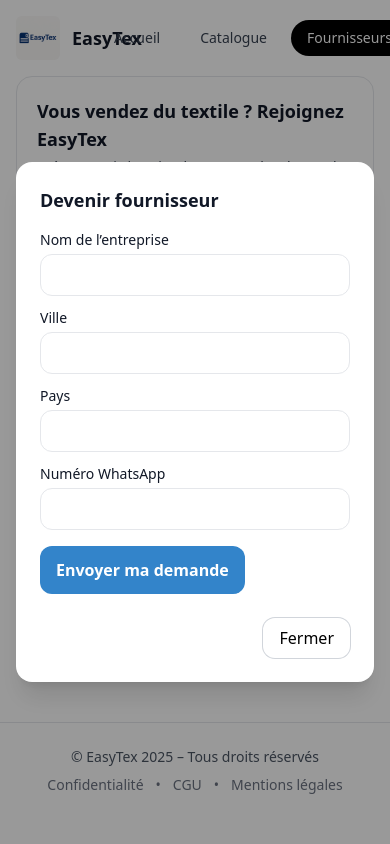
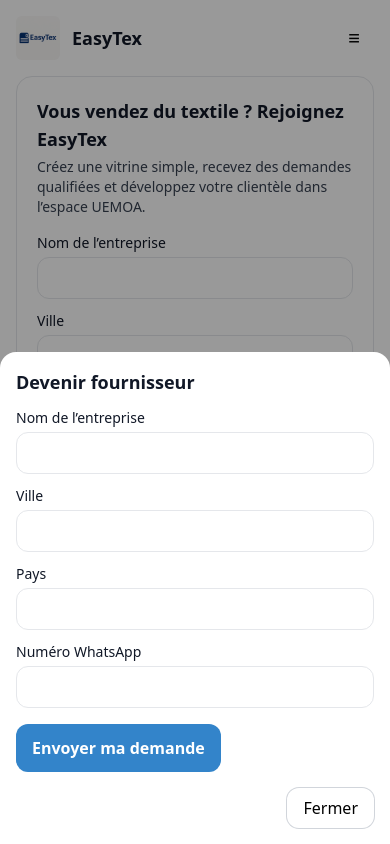
Before and after one commit to Ruth-Ya/easytex-mvp, a React (Vite) app: page / in a window 390 px wide. Both pictures are taken after a click on the button "Devenir fournisseur". Built offline with nearby package versions, Linux system fonts and the light colour scheme.

Commit message:
Update App.jsx

```diff
--- a/src/App.jsx
+++ b/src/App.jsx
@@ -79,16 +79,17 @@
 
 /* -----------------------------------------------------------
    MODAUX GÉNÉRIQUES
+   (Légèrement adaptés pour mobile: bottom sheet + padding)
 ----------------------------------------------------------- */
 function Modal({ open, onClose, title, children }) {
   if (!open) return null;
   return (
-    <div className="fixed inset-0 z-50 flex items-center justify-center p-4">
+    <div className="fixed inset-0 z-50 flex items-end sm:items-center justify-center p-0 sm:p-4">
       <div className="absolute inset-0 bg-black/40" onClick={onClose} />
-      <div className="relative z-10 w-full max-w-lg rounded-2xl bg-white p-6 shadow-xl">
-        {title && <h3 className="mb-4 text-lg font-semibold text-gray-900">{title}</h3>}
+      <div className="relative z-10 w-full max-w-full sm:max-w-lg rounded-t-2xl sm:rounded-2xl bg-white p-4 sm:p-6 shadow-xl">
+        {title && <h3 className="mb-3 sm:mb-4 text-lg font-semibold text-gray-900">{title}</h3>}
         <div>{children}</div>
-        <div className="mt-6 flex justify-end gap-3">
+        <div className="mt-4 sm:mt-6 flex justify-end gap-3">
           <button
             onClick={onClose}
             className="rounded-xl px-4 py-2 font-medium ring-1 ring-gray-300 hover:bg-gray-50 focus:outline-none focus:ring-2 focus:ring-offset-2 focus:ring-brand-400"
@@ -122,7 +123,7 @@
         href={waLink}
         target="_blank"
         rel="noreferrer"
-        className="mt-6 inline-flex w-full items-center justify-center rounded-xl bg-brand-500 px-4 py-3 font-semibold text-white hover:bg-brand-600 focus:outline-none focus:ring-2 focus:ring-offset-2 focus:ring-brand-400"
+        className="mt-4 sm:mt-6 inline-flex w-full items-center justify-center rounded-xl bg-brand-500 px-4 py-3 font-semibold text-white hover:bg-brand-600 focus:outline-none focus:ring-2 focus:ring-offset-2 focus:ring-brand-400"
       >
         Ouvrir WhatsApp et envoyer
       </a>
@@ -247,7 +248,7 @@
 
 /* -----------------------------------------------------------
    CATALOGUE
-   (Seul ajout visuel dans tes cartes: l’image cliquable)
+   (image cliquable + grilles déjà responsive)
 ----------------------------------------------------------- */
 function Catalog({ products, suppliers, onQuote, openLightbox }) {
   const [q, setQ] = useState("");
@@ -382,7 +383,6 @@
 
 /* -----------------------------------------------------------
    VUES (Accueil / Catalogue / Fournisseurs)
-   (Aucune modif de rendu ici)
 ----------------------------------------------------------- */
 function HomeView({ onGoCatalogue, onOpenSupplier }) {
   return (
@@ -412,7 +412,7 @@
               Explorer le catalogue
             </button>
 
-          <button
+            <button
               onClick={onOpenSupplier}
               className="inline-flex items-center justify-center rounded-xl px-5 py-3 font-semibold ring-1 ring-brand-500 text-brand-600 hover:bg-brand-50 focus:outline-none focus:ring-2 focus:ring-offset-2 focus:ring-brand-400"
             >
@@ -506,10 +506,11 @@
 
 /* -----------------------------------------------------------
    APP PRINCIPALE
-   (Ajout: état lightbox, aucun autre changement de rendu)
+   (Ajout: mobileOpen pour le menu burger)
 ----------------------------------------------------------- */
 export default function App() {
   const [tab, setTab] = useState("accueil");
+  const [mobileOpen, setMobileOpen] = useState(false);
   const [quoteProduct, setQuoteProduct] = useState(null);
   const [openSupplier, setOpenSupplier] = useState(false);
 
@@ -534,6 +535,7 @@
 
   const switchTo = (key) => {
     setTab(key);
+    setMobileOpen(false);
     window.scrollTo({ top: 0, behavior: "smooth" });
   };
 
@@ -556,7 +558,8 @@
           <span className="text-lg font-bold text-gray-900">EasyTex</span>
         </a>
 
-        <nav className="flex items-center gap-2">
+        {/* Navigation desktop */}
+        <nav className="hidden sm:flex items-center gap-2">
           {[
             { key: "accueil", label: "Accueil" },
             { key: "catalogue", label: "Catalogue" },
@@ -574,6 +577,7 @@
           ))}
         </nav>
 
+        {/* Boutons à droite (desktop uniquement) */}
         <div className="hidden items-center gap-2 sm:flex">
           <button
             onClick={() => { switchTo("fournisseurs"); setOpenSupplier(true); }}
@@ -590,7 +594,55 @@
             WhatsApp
           </a>
         </div>
+
+        {/* Bouton burger (mobile uniquement) */}
+        <button
+          className="sm:hidden inline-flex h-10 w-10 items-center justify-center rounded-md hover:bg-gray-100 focus:outline-none focus:ring-2 focus:ring-offset-2 focus:ring-brand-400"
+          onClick={() => setMobileOpen((v) => !v)}
+          aria-label="Ouvrir le menu"
+        >
+          <span className="text-xl">≡</span>
+        </button>
       </header>
+
+      {/* Menu mobile déroulant */}
+      {mobileOpen && (
+        <div className="sm:hidden mx-auto max-w-6xl px-4 pb-4">
+          <div className="rounded-2xl border p-2">
+            {[
+              { key: "accueil", label: "Accueil" },
+              { key: "catalogue", label: "Catalogue" },
+              { key: "fournisseurs", label: "Fournisseurs" },
+            ].map((item) => (
+              <button
+                key={item.key}
+                onClick={() => switchTo(item.key)}
+                className={`w-full text-left rounded-lg px-3 py-3 text-base ${
+                  tab === item.key ? "bg-black text-white" : "hover:bg-gray-100"
+                }`}
+              >
+                {item.label}
+              </button>
+            ))}
+            <div className="mt-2 grid grid-cols-2 gap-2">
+              <button
+                onClick={() => { switchTo("fournisseurs"); setOpenSupplier(true); }}
+                className="rounded-lg px-3 py-3 text-sm font-medium ring-1 ring-gray-300 hover:bg-gray-50"
+              >
+                Devenir fournisseur
+              </button>
+              <a
+                href={`https://wa.me/${WA_NUMBER}`}
+                target="_blank"
+                rel="noreferrer"
+                className="inline-flex items-center justify-center rounded-lg bg-black px-3 py-3 text-sm font-medium text-white"
+              >
+                WhatsApp
+              </a>
+            </div>
+          </div>
+        </div>
+      )}
 
       {/* VUE ACTIVE UNIQUEMENT */}
       {tab === "accueil" && (
```
